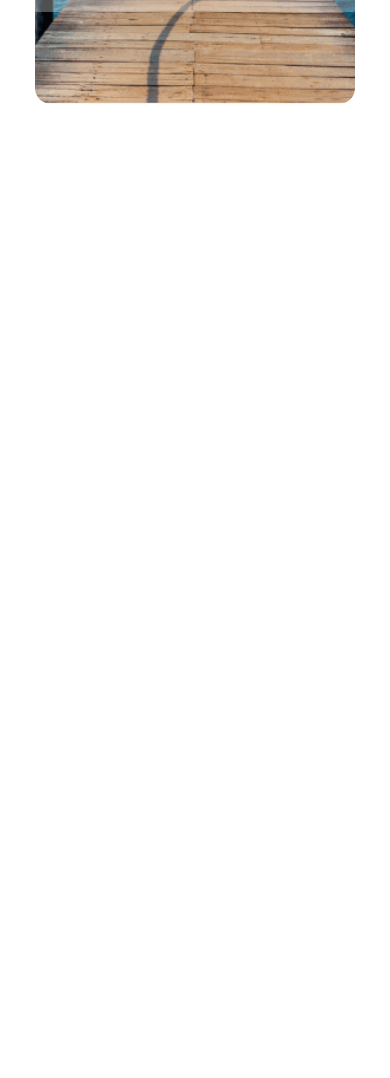
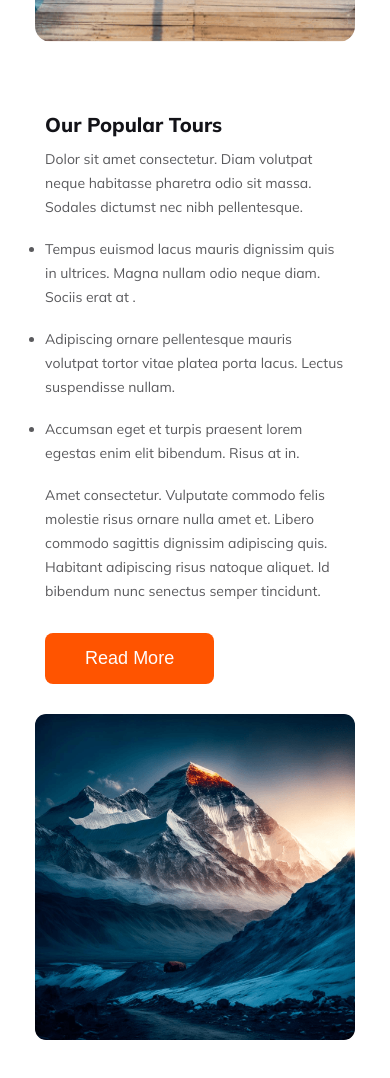
Before and after one commit to Sohana-Karniz-Mimmi/adventure-travel, a plain HTML site: page index.html in a window 390 px wide. Shown: the part 668-1746 px from the top of the page. Before the commit the page ends 844 px from the top, so only its background shows below. Drawn offline with Linux system fonts and the light colour scheme.

Commit message:
added Tour Section

```diff
--- a/Styles/responsive.css
+++ b/Styles/responsive.css
@@ -27,11 +27,11 @@
 
   .banner-input-box {
     gap: 16px;
-    margin-bottom: 92px;
+    margin-bottom: 30px;
   }
 
   .banner-box{
-   width: 300px;
+   width: 290px;
   }
 
   .banner-box input{
@@ -48,4 +48,38 @@
     width: 350px;
     margin: auto;
   }
+
+  /* Our Popular Tour  */
+
+  .popular-tour-container{
+      flex-direction: column;
+      gap: 20px;
+      height: auto;
+  }
+  .tour-content{
+      width: 100%;
+      padding: 10px;
+      box-sizing: border-box;
+  }
+  .info-right{
+      width: 100%;
+  }
+  .tour-title{
+      color: #131318;
+      font-size: 20px;
+      font-weight: 800;
+  }
+  .tour-description, ul li{
+      color: #5A5A5D;
+      font-size: 14px;
+      line-height: 24px;
+      }
+  .info-right > img{
+      width: 100%;
+      border-radius: 11px;
+  }
+  .tour-content ul, .des1, .des2{
+      margin-top: 10px;
+  }
+
 }
--- a/Styles/style.css
+++ b/Styles/style.css
@@ -1,8 +1,6 @@
-@import url("https://fonts.googleapis.com/css2?family=Mulish:wght@200;300;400;500;600;700;800;900&display=swap");
-
-* {
-  margin: 0;
-  padding: 0;
+@import url("https://fonts.googleapis.com/css2?family=Mulish:wght@200;300;400;500;600;700;800;900&display=swap"); * {
+  margin: 0px;
+  padding: 0px;
   box-sizing: border-box;
 }
 
@@ -14,25 +12,19 @@
   --text-color: rgba(19, 19, 24, 0.5);
 }
 
-/* Default Style */
-
 body {
-  font-family: "Mulish", sans-serif;
+  font-family: Mulish, sans-serif;
   font-weight: 400;
 }
 
 .container {
   width: 82%;
   max-width: 1170px;
-  margin: 0 auto;
+  margin: 0px auto;
 }
 
 p {
   color: var(--primary-color);
-}
-
-img {
-  width: 100%;
 }
 
 a {
@@ -48,7 +40,8 @@ a {
 .btn-primary {
   background: var(--btn-color);
   text-align: center;
-  padding: 11.2px 24px 8px;
+  padding: 14px 26px;
+  color: #fff;
   border-radius: 8px;
   cursor: pointer;
   border: none;
@@ -57,15 +50,15 @@ a {
 section {
   margin-bottom: 100px;
 }
-/* Navbar style start here */
 
 .nav-container {
   min-height: 20px;
   display: flex;
   align-items: center;
   justify-content: space-between;
-  margin: 50px 0;
+  margin: 50px 0px;
 }
+
 .logo-container {
   display: flex;
 }
@@ -102,9 +95,9 @@ section {
 }
 
 .menus li a {
-  color: #424247;
+  color: rgb(66, 66, 71);
   font-weight: 500;
-  transition: all 0.2s;
+  transition: all 0.2s ease 0s;
 }
 
 .menus li:first-child a {
@@ -115,24 +108,16 @@ section {
   color: var(--btn-color);
 }
 
-/* banner Styles Starts Here */
-
 .banner {
   border-radius: 16px;
-  background: ;
-  background-image: linear-gradient(
-      180deg,
-      rgba(19, 19, 24, 0.8) 0%,
-      rgba(19, 19, 24, 0) 100%
-    ),
-    url("../Images/Group 13.png");
+  background-image: linear-gradient(rgba(19, 19, 24, 0.8) 0%, rgba(19, 19, 24, 0) 100%), url("../Images/Group 13.png");
   background-size: cover;
   background-repeat: no-repeat;
-  color: #fff;
+  color: rgb(255, 255, 255);
   height: 465px;
   margin-top: 50px;
   background-attachment: local;
-  background-position: center;
+  background-position: center center;
   display: flex;
   justify-content: center;
   align-items: center;
@@ -146,7 +131,7 @@ section {
 }
 
 .banner-title {
-  color: #fff;
+  color: rgb(255, 255, 255);
   font-size: 57px;
   width: 550px;
 }
@@ -154,7 +139,7 @@ section {
 .banner-description {
   color: rgba(255, 255, 255, 0.8);
   font-size: 15px;
-  margin: 18px 0;
+  margin: 18px 0px;
   width: 597px;
   line-height: 30px;
 }
@@ -184,7 +169,7 @@ section {
 }
 
 .banner-box input {
-  font-family: "Mulish", sans-serif;
+  font-family: Mulish, sans-serif;
   width: 100%;
   color: var(--text-color);
   border-radius: 8px;
@@ -193,15 +178,46 @@ section {
   padding: 18px;
 }
 
-.banner-btn{
-    color: #fff !important ;
-    left: -87px !important;
+.banner-btn {
+  color: rgb(255, 255, 255) !important;
+  left: -87px !important;
 }
 
-/* Our Popular Tours Section Style Start Here  */
 
-.popular-tour-container{
-    display: flex;
-    justify-content: space-between;
-    align-items: center;
+/* Popular Tour Section Style Here*/
+
+.popular-tour-container {
+  display: flex;
+  justify-content: space-between;
+  align-items: center;
 }
+
+.popular-tour-container {
+  height: 550px;
+  margin-top: 60px;
+  display: flex;
+  align-items: stretch;
+  gap: 50px;
+  justify-content: space-between;
+}
+
+.tour-title {
+  font-size: 40px;
+}
+
+.tour-description, ul li {
+  color: var(--primary-color);
+  font-size: 16px;
+  line-height: 26px;
+  margin-bottom: 18px;
+}
+
+.des1, .des2 {
+  margin-top: 25px;
+}
+
+.tour-btn {
+  padding: 15px 40px;
+  font-size: 18px;
+  margin-top: 12px;s
+}
--- a/index.html
+++ b/index.html
@@ -93,6 +93,105 @@
     <!-- Header Ends Here -->
 
 
+    <!-- Our Popular Tours Section Start Here -->
+    <section>
+      <div class="container">
+          <div class="popular-tour-container">
+              <div class="tour-content">
+                  <h2 class="tour-title section-title">Our Popular Tours</h2>
+                  <p class="tour-description des1">Dolor sit amet consectetur. Diam volutpat neque habitasse pharetra odio sit massa. Sodales dictumst nec nibh pellentesque.</p>
+                  <ul>
+                      <li>Tempus euismod lacus mauris dignissim quis in ultrices. Magna nullam odio neque diam. Sociis erat at .</li>
+                      <li>Adipiscing ornare pellentesque mauris volutpat tortor vitae platea porta lacus. Lectus suspendisse nullam.</li>
+                      <li> Accumsan eget et turpis praesent lorem egestas enim elit bibendum. Risus at in.</li>
+                  </ul>
+                  <p class="tour-description des2">Amet consectetur. Vulputate commodo felis molestie risus
+                    ornare nulla amet et. Libero commodo sagittis dignissim adipiscing quis. Habitant adipiscing risus natoque aliquet. Id bibendum nunc senectus semper tincidunt. </p>
+                  <button class="tour-btn btn-primary">Read More</button>
+              </div>
+              <div class="info-right">
+                  <img src="./Images/Rectangle 4.png" alt="">
+              </div>
+          </div>
+      </div>
+  </section>
+    <!-- Our Popular Tours Section End Here -->
+
+    <!-- Choose Your Destination Section Start Here -->
+    <!-- <section class="container"></section> -->
+    <!-- Choose Your Destination Section End Here -->
+
+    <!-- Why Choose Us Section Start Here -->
+    <!-- <section class="container">
+      <div class="why-choose-us-container">
+        <div class="why-choose-content">
+          <h2 class="why-choose-title">Why Choose Us</h2>
+          <p class="why-choose-description">Dolor sit amet consectetur. Diam volutpat neque habitasse pharetra odio sit massa. Sodales dictumst nec nibh pellentesque.</p>
+        </div>
+        <div class="why-choose-card">
+          <div class="choose-card">
+            <span></span>
+            <h3 class="card-title">Handpicked Hotels</h3>
+            <p class="card-description">Amet consectetur. Vulputate commodo felis molestie risus  ornare nulla amet et. Libero commodo sagittis dignissim adipiscing quis. Habitant adipiscing risus natoque aliquet. </p>
+          </div>
+          <div class="choose-card">
+            <span></span>
+            <h3 class="card-title">World Class Service</h3>
+            <p class="card-description">Amet consectetur. Vulputate commodo felis molestie risus  ornare nulla amet et. Libero commodo sagittis dignissim adipiscing quis. Habitant adipiscing risus natoque aliquet. </p>
+          </div>
+        </div>
+        <div class="choose-card">
+          <span></span>
+          <h3 class="card-title">Best Price Guarantee</h3>
+          <p class="card-description">Amet consectetur. Vulputate commodo felis molestie risus  ornare nulla amet et. Libero commodo sagittis dignissim adipiscing quis. Habitant adipiscing risus natoque aliquet. </p>
+        </div>
+      </div>
+    </section> -->
+    <!-- Why Choose Us Section End Here -->
+
+     <!-- Newsletter Section Start Here -->
+     <!-- <section class="container">
+      <div class="newsletter-container">
+        <div class="newsletter-content">
+          <h2 class="newsletter-title section-title">Newsletter</h2>
+          <p class="newsletter-description">
+            Get your daily dose of travel news & tips. Sign up today!
+          </p>
+          <div class="newsletter-input-box">
+            <input type="text" placeholder="Enter your name">
+            <input type="email" placeholder="Enter your email">
+            <input type="button" value="Subscribe">
+          </div>
+        </div>
+        <div class="newsletter-image">
+          <img src="Images/Rectangle 8 (1).png" alt="">
+        </div>
+      </div>
+     </section> -->
+     <!-- Newsletter Section End Here -->
+
+     <!-- Footer Start Here -->
+     <!-- <footer>
+      <div class="footer-conteiner">
+        <div class="logo-container">
+          <div class="logo">
+            <img src="Images/Group 40071 (2).png" alt="" />
+          </div>
+          <h1 class="section-title web-site-name">
+            Adventure <span class="span-text">Travel</span>
+          </h1>
+        </div>
+        <p class="banner-description">
+          Dolor sit amet consectetur. Nullam suspendisse vitae ultricies
+          dolor adipiscing. In et odio enim ac quis sapien urna eu
+          phasellus.
+        </p>
+        <div class="social icon">
+
+        </div>
+      </div>
+     </footer> -->
+     <!-- Footer Start Here -->
 
   </body>
 </html>
```
